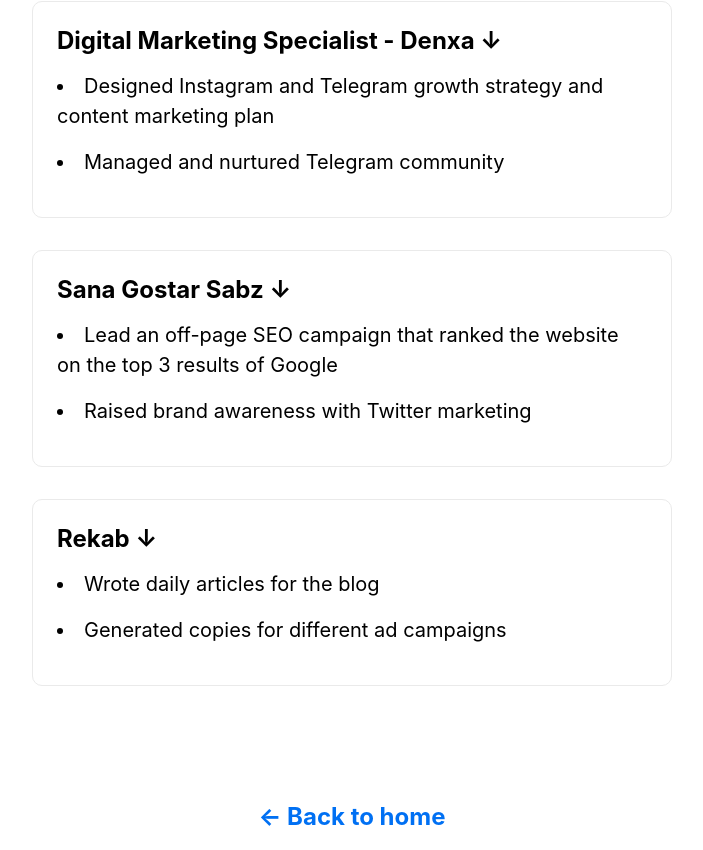
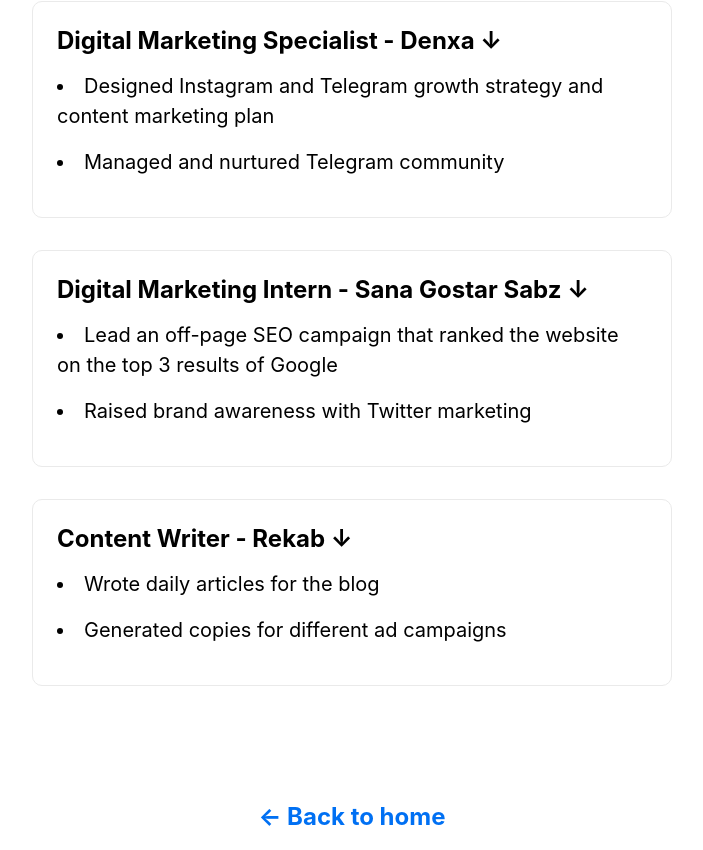
Before and after one commit to Sajadmhy/Sajad-Mahyaei-Portfolio, a Next.js app: page /experience in a window 1280 px wide. Shown: the part 1111-1961 px from the top of the page, without its empty margins (288-991 px from the left). Built offline with nearby package versions, Linux system fonts and the light colour scheme.

Commit message:
Add to experience titles

```diff
--- a/pages/experience.jsx
+++ b/pages/experience.jsx
@@ -42,7 +42,7 @@
           </div>
 
            <div className={styles.card}>
-            <h2>Sana Gostar Sabz &darr;</h2>
+            <h2>Digital Marketing Intern - Sana Gostar Sabz &darr;</h2>
             <p><li>Lead an off-page SEO campaign that ranked the website on the top 3 results of Google</li>
             <li>Raised brand awareness with Twitter marketing
 </li>
@@ -50,7 +50,7 @@
           </div>
 
           <div className={styles.card}>
-            <h2>Rekab &darr;</h2>
+            <h2>Content Writer - Rekab &darr;</h2>
             <p><li>Wrote daily articles for the blog</li>
             <li>Generated copies for different ad campaigns</li>
             </p>
```
Also changed, not shown: styles/Bio.module.css (+2 -5 lines).
